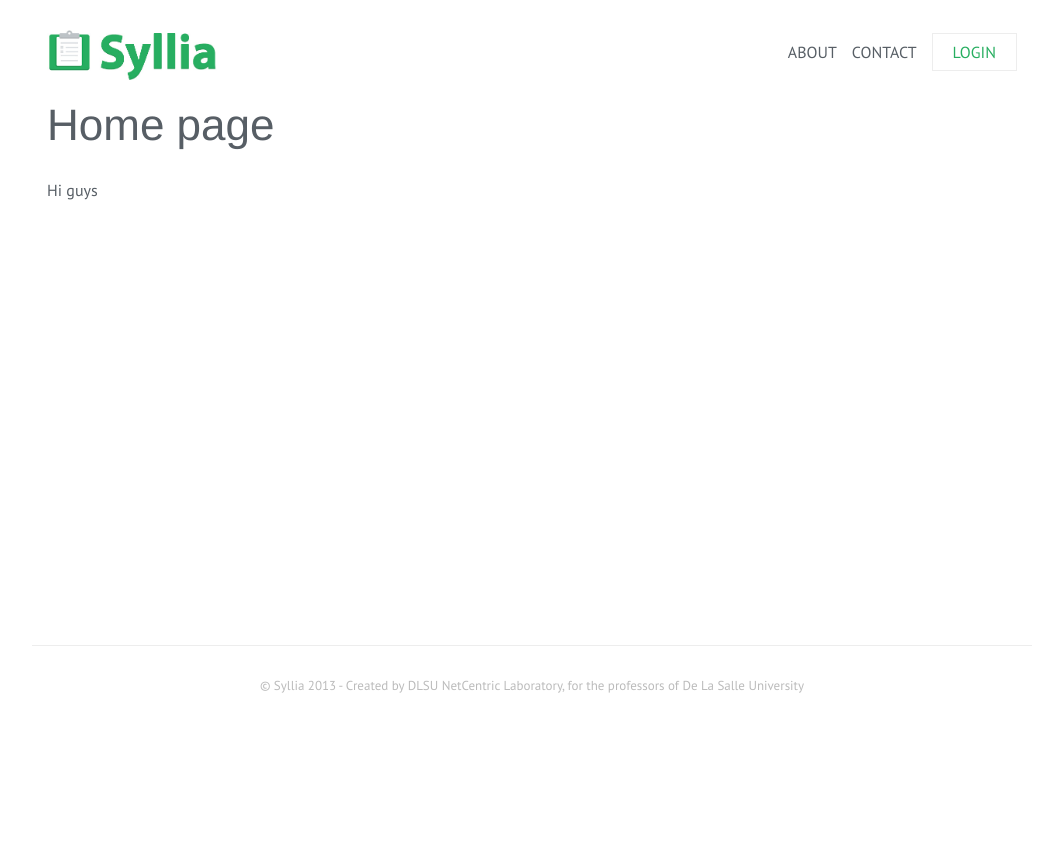
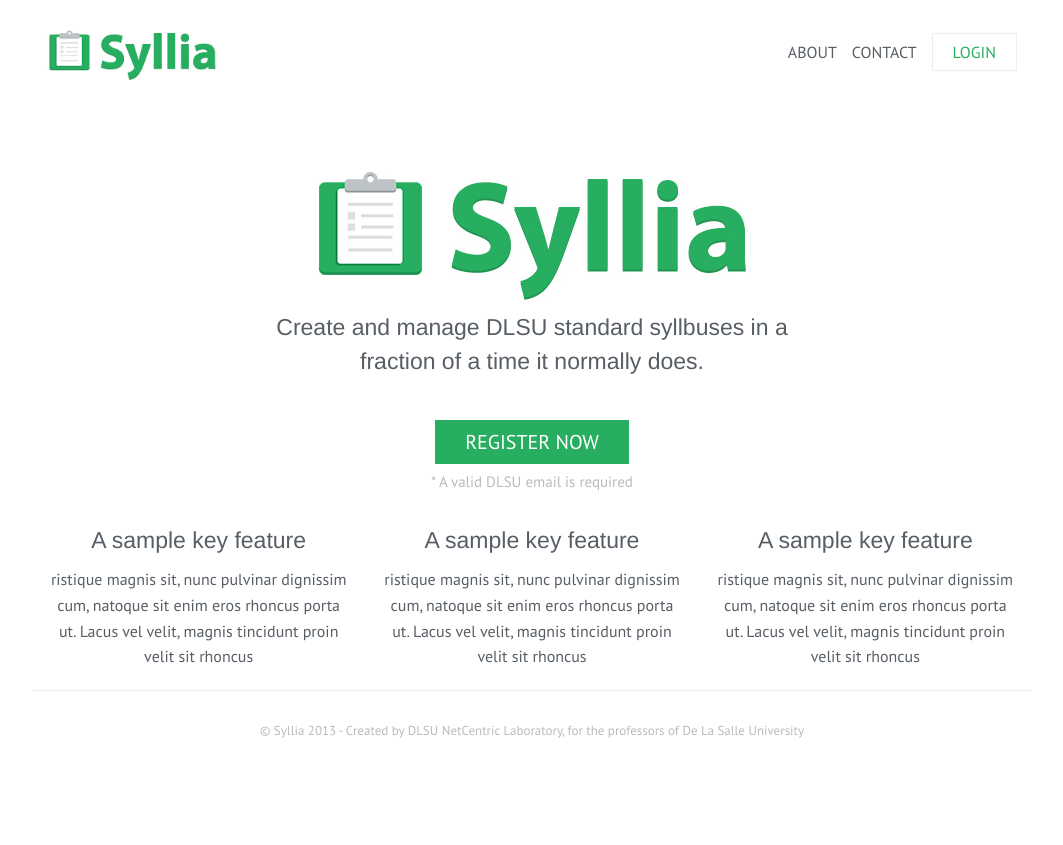
Before and after one commit to MitchelCabuloy/Syllia, a Django app: template Syllia/templates/home/index.html in a window 1280 px wide. Shown: the whole page, without its empty margins (108-1171 px from the left). Before the commit the page ends 693 px from the top, so only its background shows below. Run offline with Django 3.2, Linux system fonts and the light colour scheme; the template is opened without the code that fills it, so the values that code supplies are empty; some libraries are stand-ins or nearby versions.

Commit message:
Added home page

```diff
--- a/Syllia/templates/base.html
+++ b/Syllia/templates/base.html
@@ -23,7 +23,9 @@
     <div class="wrapper">
         <div class="row">
             <div class="large-12 columns">
-                <img src="{% static "images/syllia_big.jpg" %}" class="logo-small" />
+                <a href="{% url "index" %}">
+                    <img src="{% static "images/syllia_big.jpg" %}" class="logo-small" />
+                </a>
                 <ul class="h-nav">
                     <li><a href="{% url "about" %}">About</a></li>
                     <li><a href="{% url "contact" %}">Contact</a></li>
--- a/Syllia/templates/home/index.html
+++ b/Syllia/templates/home/index.html
@@ -5,10 +5,40 @@
 {% block content %}
 
 <div class="row">
-    <div class="small-12 columns">
-        <h1>Home page</h1>
-        <p>Hi guys</p>
+        <div class="large-7 columns large-centered center">
+            {% load staticfiles %}
+            <img src="{% static "images/syllia_big.jpg" %}" class="logo_big" alt="" />
+            <h4 class="logo_sub">Create and manage DLSU standard syllbuses in a
+            fraction of a time it normally does.</h4>
+        </div>
     </div>
-</div>
+    <div class="row">
+        <div class="large-12 columns center">
+            <a href="{% url "accounts:register" %}" class="green-button" id="h-reg-button">Register Now</a>
+            <span class="h-reg-notice">* A valid DLSU email is required</span>
+        </div>
+    </div>
+    <div class="row features">
+        <div class="feature large-4 columns">
+            <h4>A sample key feature</h4>
+            <p>
+            ristique magnis sit, nunc pulvinar dignissim cum, natoque sit enim eros rhoncus porta ut. Lacus vel velit, magnis tincidunt proin velit sit rhoncus
+            </p>
+        </div>
+        <div class="feature large-4 columns">
+            <h4>A sample key feature</h4>
+            <p>
+            ristique magnis sit, nunc pulvinar dignissim cum, natoque sit enim eros rhoncus porta ut. Lacus vel velit, magnis tincidunt proin velit sit rhoncus
+            </p>
+
+        </div>
+        <div class="feature large-4 columns">
+            <h4>A sample key feature</h4>
+            <p>
+            ristique magnis sit, nunc pulvinar dignissim cum, natoque sit enim eros rhoncus porta ut. Lacus vel velit, magnis tincidunt proin velit sit rhoncus
+            </p>
+
+        </div>
+    </div>
 
 {% endblock content %}
--- a/syllabus/views.py
+++ b/syllabus/views.py
@@ -11,6 +11,10 @@ from django.utils import simplejson
 
 from syllabus.models import *
 
+
+class TestView(View):
+    def get(self, request, *args, **kwargs):
+        return HttpResponse("Hello, world")
 
 class DashboardView(View):
     template_name = 'syllabus/dashboard.html'
```
